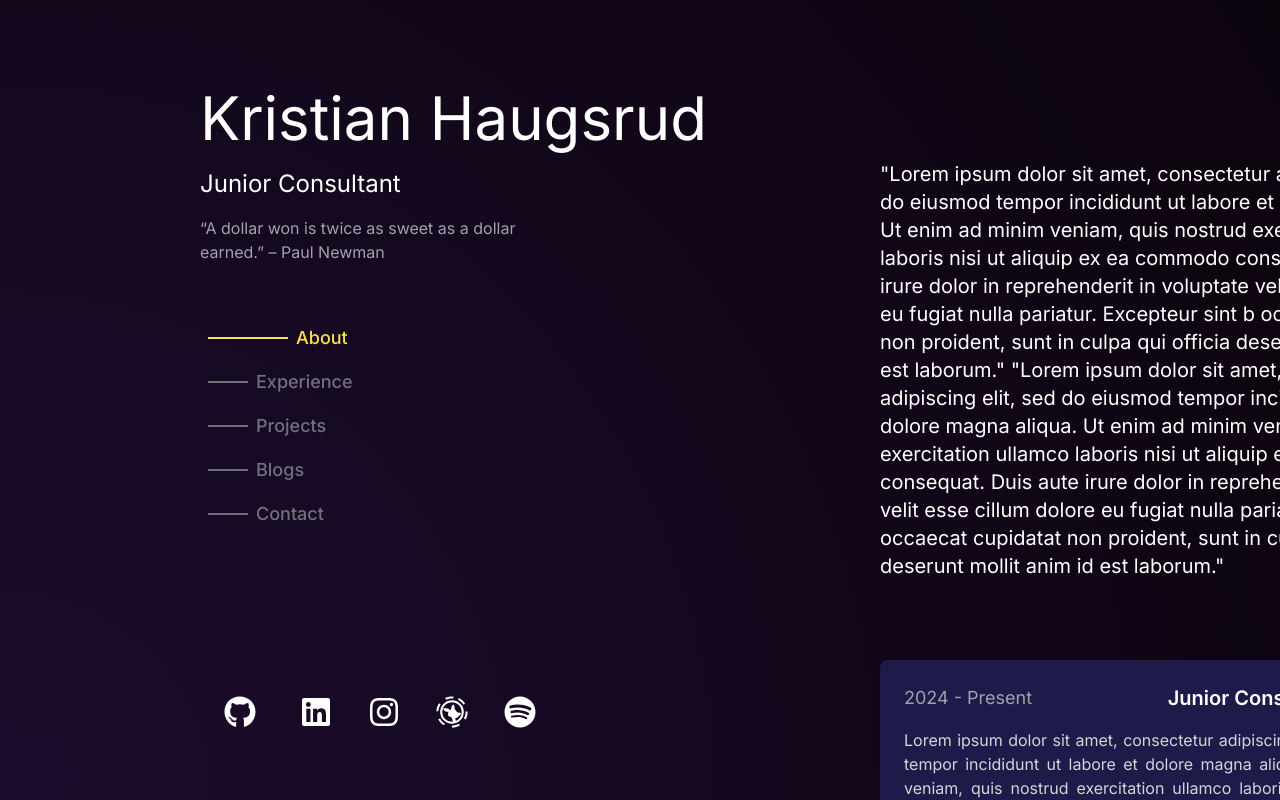
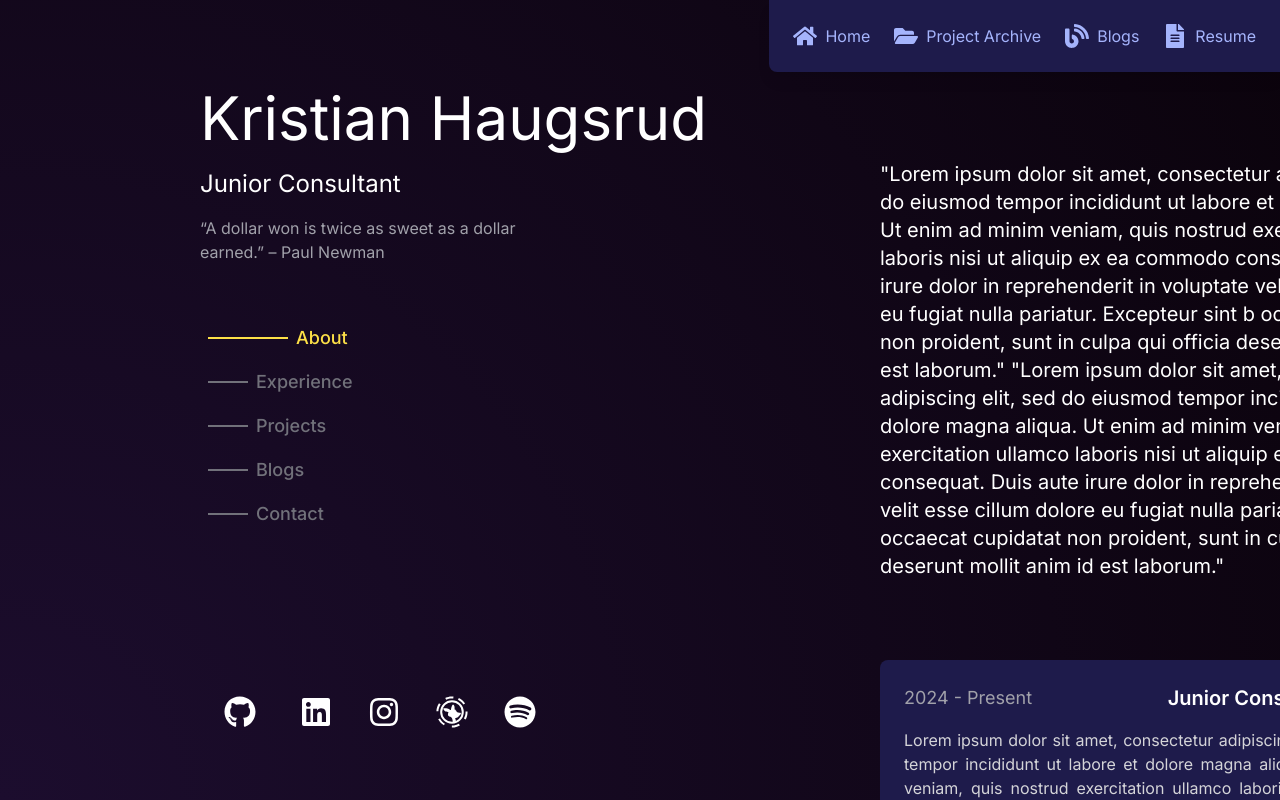
Before and after one commit to Konge5678/Portfolio, a Next.js app: page / in a window 1280 px wide. Shown: the top 800 px of the page. Built offline with nearby package versions, Linux system fonts and the light colour scheme.

Commit message:
Added navbar in top right with links to important pages

```diff
--- a/src/app/page.tsx
+++ b/src/app/page.tsx
@@ -1,3 +1,4 @@
+import Header from "../components/header";
 import PersonCard from "../components/Cards/PersonCard";
 import AboutText from "../components/AboutText";
 import ExperienceCard from "../components/Cards/ExperienceCard";
@@ -8,7 +9,8 @@ import ContactCard from "@/components/Cards/ContactCard";
 
 export default function Home() {
   return (
-    <div className="flex flex-col lg:flex-row min-h-screen">
+    <div className="relative flex flex-col lg:flex-row min-h-screen">
+      <Header /> {}
       <div className="w-full lg:w-auto lg:sticky lg:top-10 lg:min-w-[600px] lg:h-screen ml-40">
         <PersonCard />
       </div>
--- /dev/null
+++ b/src/components/header.tsx
@@ -0,0 +1,39 @@
+import React from "react";
+import { FaHome, FaFolderOpen, FaBlog, FaFileAlt } from "react-icons/fa";
+
+const Header = () => {
+  return (
+    <div className="fixed top-0 right-0 p-6 bg-indigo-950 rounded-bl-lg shadow-lg text-white flex space-x-6 z-50">
+      <a
+        href="/"
+        className="text-indigo-300 hover:text-yellow-300 transition-colors duration-300 flex items-center space-x-2"
+      >
+        <FaHome className="text-2xl" />
+        <span>Home</span>
+      </a>
+      <a
+        href="/Projects"
+        className="text-indigo-300 hover:text-yellow-300 transition-colors duration-300 flex items-center space-x-2"
+      >
+        <FaFolderOpen className="text-2xl" />
+        <span>Project Archive</span>
+      </a>
+      <a
+        href="/Blogs"
+        className="text-indigo-300 hover:text-yellow-300 transition-colors duration-300 flex items-center space-x-2"
+      >
+        <FaBlog className="text-2xl" />
+        <span>Blogs</span>
+      </a>
+      <a
+        href="/Resume"
+        className="text-indigo-300 hover:text-yellow-300 transition-colors duration-300 flex items-center space-x-2"
+      >
+        <FaFileAlt className="text-2xl" />
+        <span>Resume</span>
+      </a>
+    </div>
+  );
+};
+
+export default Header;
```
